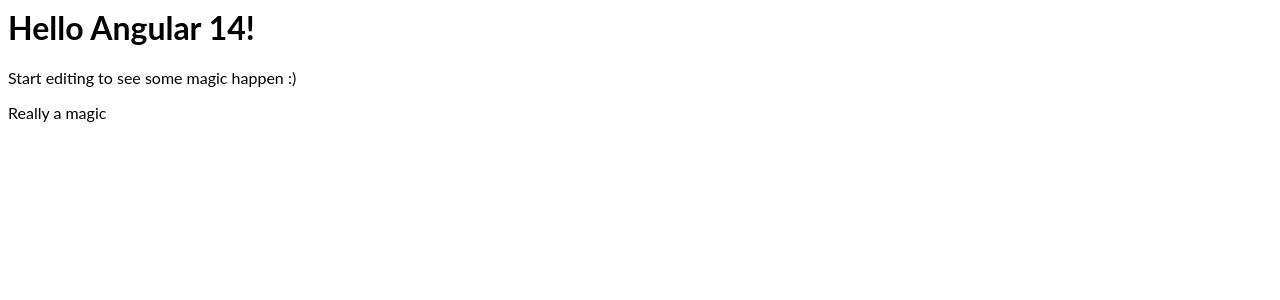
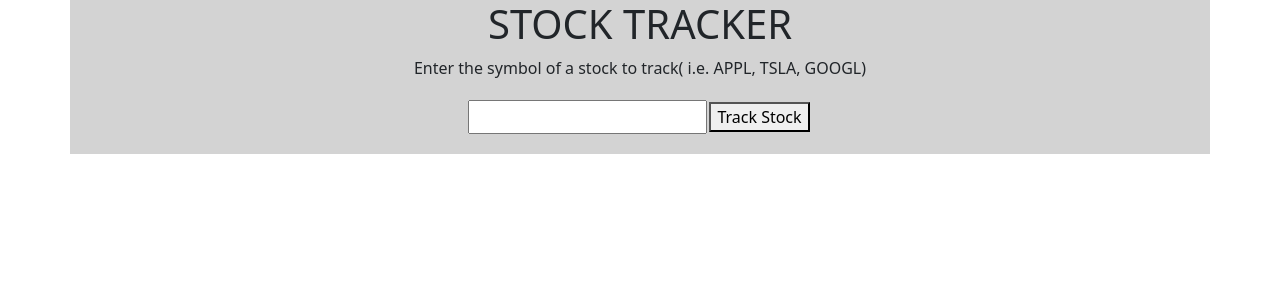
Before and after one commit to Isuama/stock-tracker, an Angular app: page / in a window 1280 px wide. Shown: the top 300 px of the page. Built offline with nearby package versions, Linux system fonts and the light colour scheme.

Commit message:
stock and tracker component bound

```diff
--- a/package.json
+++ b/package.json
@@ -19,6 +19,8 @@
     "@angular/platform-browser": "^14.0.0",
     "@angular/platform-browser-dynamic": "^14.0.0",
     "@angular/router": "^14.0.0",
+    "@popperjs/core": "^2.11.6",
+    "bootstrap": "^5.2.1",
     "rxjs": "~7.5.0",
     "tslib": "^2.3.0",
     "zone.js": "~0.11.4"
--- a/src/app/app.component.html
+++ b/src/app/app.component.html
@@ -1,3 +1,7 @@
-<hello name="{{ name }}"></hello>
-<p>Start editing to see some magic happen :)</p>
-<p>Really a magic</p>
+<div class="container">
+  <div class="row">
+    <div class="col-md-12">
+      <app-stock></app-stock>
+    </div>
+  </div>
+</div>
--- a/src/app/app.component.ts
+++ b/src/app/app.component.ts
@@ -3,8 +3,8 @@
 @Component({
   selector: 'my-app',
   templateUrl: './app.component.html',
-  styleUrls: [ './app.component.css' ]
+  styleUrls: ['./app.component.css'],
 })
-export class AppComponent  {
+export class AppComponent {
   name = 'Angular ' + VERSION.major;
 }
--- a/src/app/hello.component.ts
+++ /dev/null
@@ -1,10 +0,0 @@
-import { Component, Input } from '@angular/core';
-
-@Component({
-  selector: 'hello',
-  template: `<h1>Hello {{name}}!</h1>`,
-  styles: [`h1 { font-family: Lato; }`]
-})
-export class HelloComponent  {
-  @Input() name: string;
-}
--- /dev/null
+++ b/src/app/stock/stock.component.html
@@ -0,0 +1 @@
+<app-stock-tracker></app-stock-tracker>
--- /dev/null
+++ b/src/app/stock/stock.component.ts
@@ -0,0 +1,13 @@
+import { Component } from '@angular/core';
+
+import { OnInit } from '@angular/core';
+import { FormGroup } from '@angular/forms';
+
+@Component({
+  selector: 'app-stock',
+  templateUrl: 'stock.component.html',
+  styleUrls: ['stock.component.css'],
+})
+export class StockComponent implements OnInit {
+  ngOnInit(): void {}
+}
--- /dev/null
+++ b/src/app/stock/tracker/tracker.component.html
@@ -0,0 +1,12 @@
+<div class="row" style="background: #D3D3D3;">
+  <div class="text-center">
+    <h1>STOCK TRACKER</h1>
+    <p>Enter the symbol of a stock to track( i.e. APPL, TSLA, GOOGL)</p>
+  </div>
+  <form>
+    <div class="form-inline d-flex justify-content-center" style="margin: 4px;">
+      <input type="text" id="symbol" />
+      <button class="btn-default" style="margin: 2px;">Track Stock</button>
+    </div>
+  </form>
+</div>
--- /dev/null
+++ b/src/app/stock/tracker/tracker.component.ts
@@ -0,0 +1,17 @@
+import { Component } from '@angular/core';
+
+import { OnInit } from '@angular/core';
+import { FormGroup } from '@angular/forms';
+
+@Component({
+  selector: 'app-stock-tracker',
+  templateUrl: './tracker.component.html',
+  styleUrls: ['./tracker.component.css'],
+})
+export class TrackerComponent implements OnInit {
+  // trackerForm: FormGroup;
+  ngOnInit(): void {}
+  // onSubmit() {
+  //   console.log(this.trackerForm);
+  // }
+}
--- a/src/styles.css
+++ b/src/styles.css
@@ -1 +1,2 @@
 /* Add application styles & imports to this file! */
+@import '~bootstrap/dist/css/bootstrap.min.css';
```
Also changed, not shown: src/app/app.module.ts (+6 -5 lines), src/app/stock/stock.component.css (added), src/app/stock/tracker/tracker.component.css (added).
